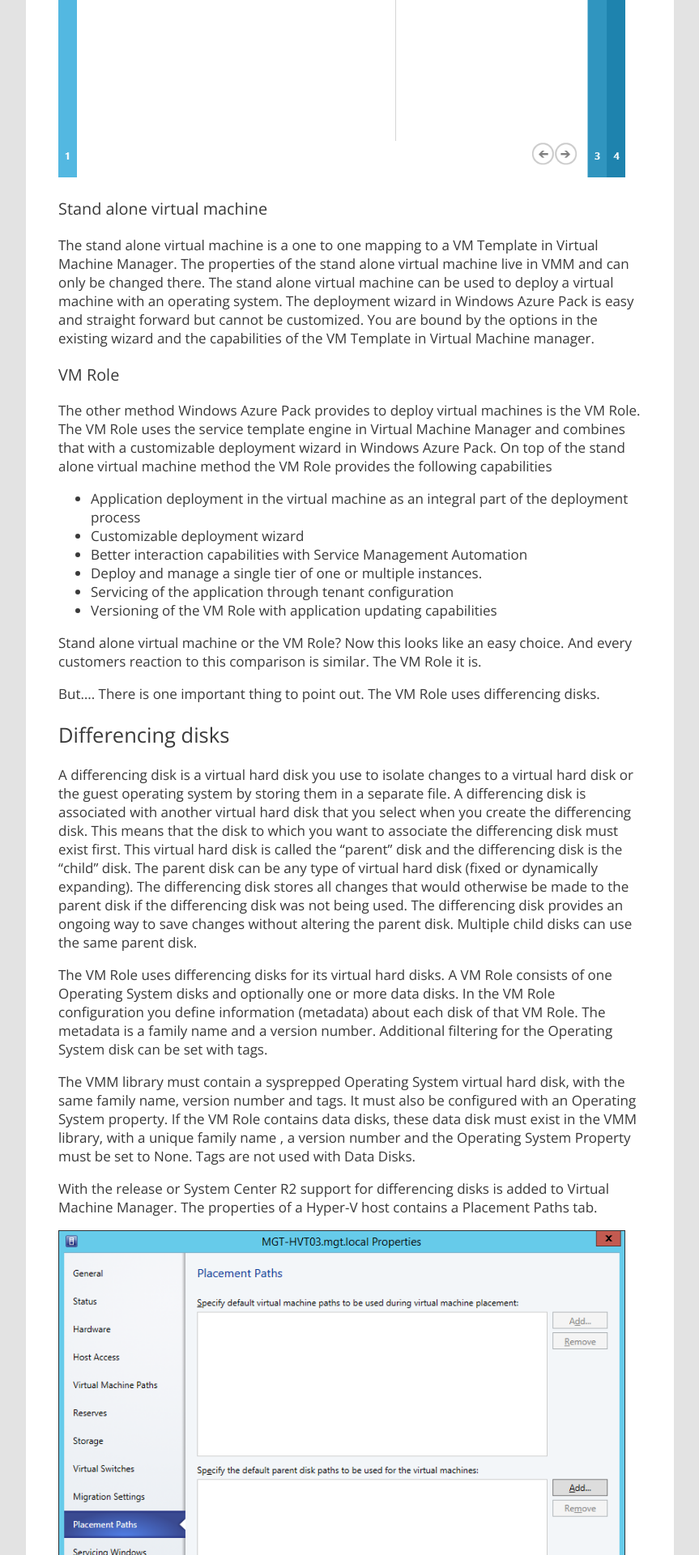
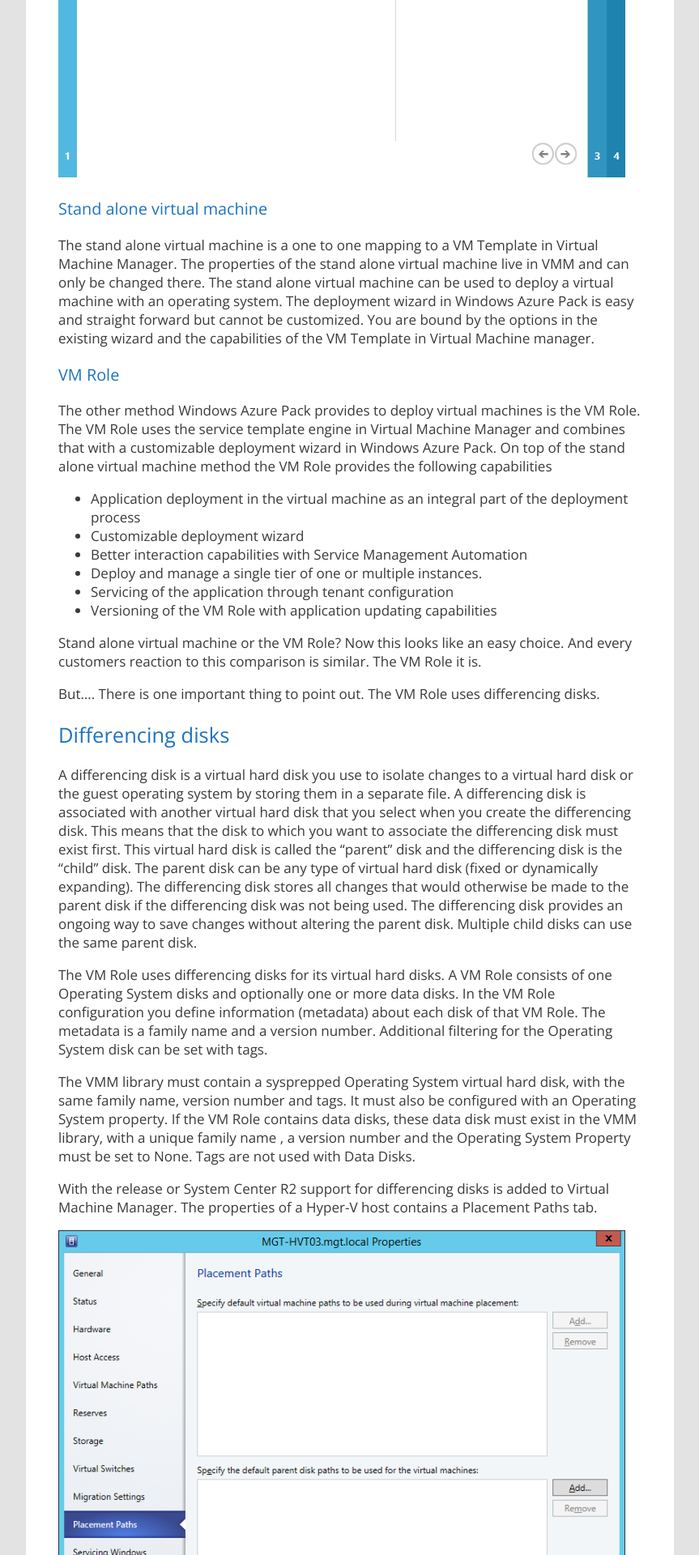
Before and after one commit to marcvaneijk/marcvaneijk.old, a Jekyll site: the page built from _posts/2015-02-11-vmrolediffdisk.md, in a window 1280 px wide. Shown: the part 1108-3028 px from the top of the page at 81% size, without its empty margins (58-921 px from the left). Built offline with Jekyll 4.4.1, drawn with Linux system fonts in a browser that asks for light colours; nearby versions of some CDN libraries.

Commit message:
Update content.css

```diff
--- a/css/content.css
+++ b/css/content.css
@@ -37,11 +37,13 @@ a:hover {
 }
 
 h2 {
-    font-weight: 300
+    font-weight: 300;
+    color: #1e73be;
 }
 
 h3 {
-    font-weight: 300
+    font-weight: 300;
+    color: #1e73be;
 }
 
 /* Index */
```
